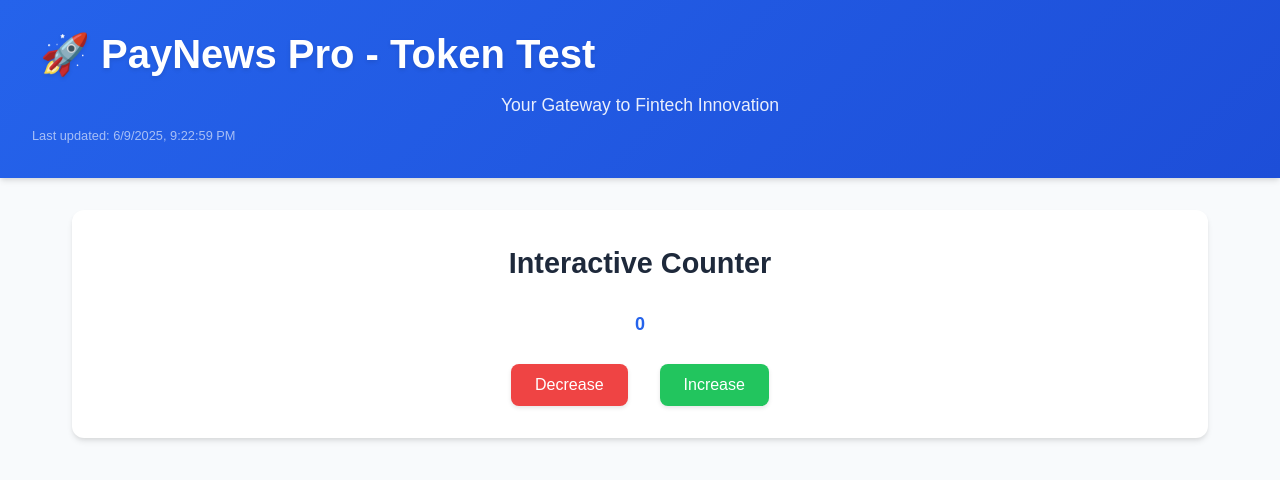
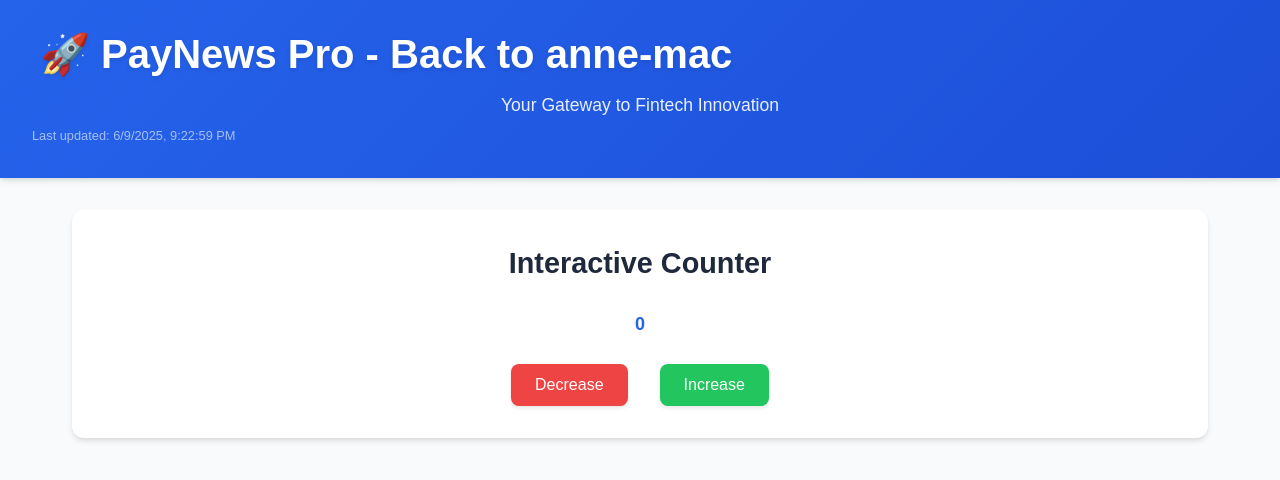
Before and after one commit to anne-mac/pay-news, a React (Vite) app: page / in a window 1280 px wide. Shown: the top 480 px of the page. Built offline with nearby package versions, Linux system fonts and the light colour scheme.

Commit message:
Switch back to anne-mac repository

```diff
--- a/src/App.tsx
+++ b/src/App.tsx
@@ -8,7 +8,7 @@ function App() {
   return (
     <div className="app">
       <header className="app-header">
-        <h1>🚀 PayNews Pro - Token Test</h1>
+        <h1>🚀 PayNews Pro - Back to anne-mac</h1>
         <p style={{
           color: 'rgba(255, 255, 255, 0.9)',
           textAlign: 'center',
```
